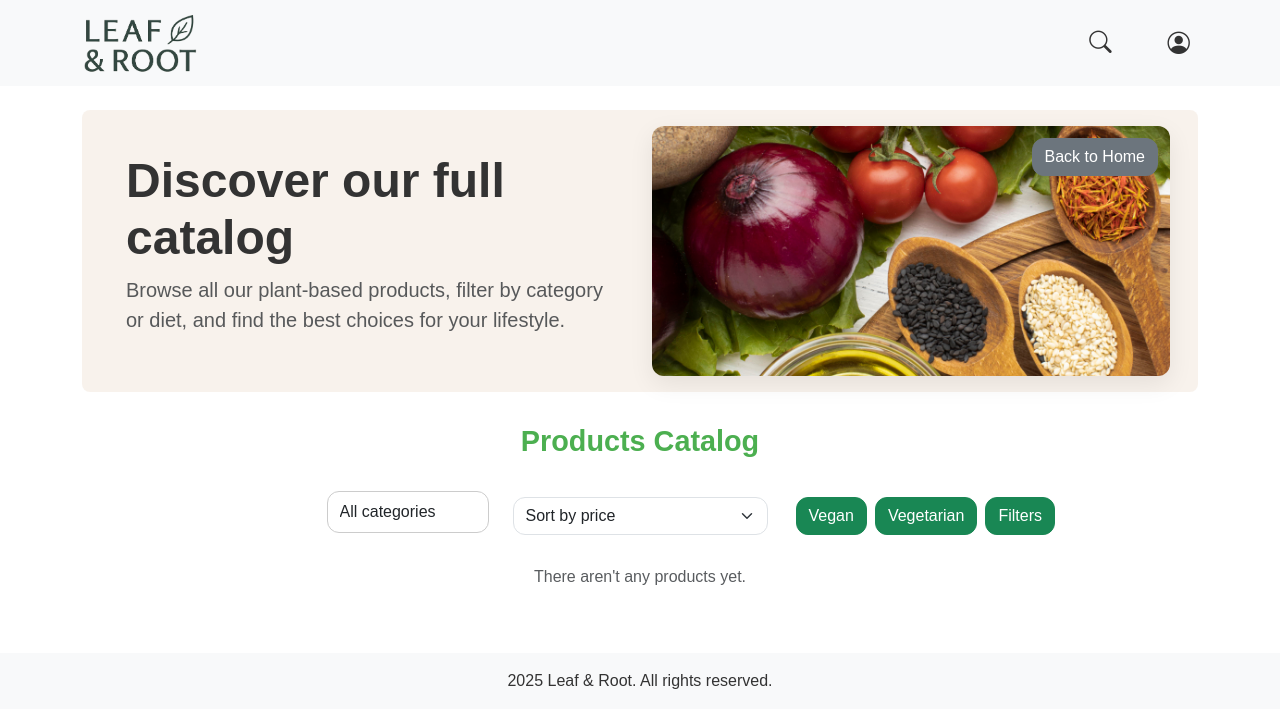
After one commit to lacastrilp/Leaf-Root, a Django app: page /catalog/catalog/ in a window 1280 px wide. The commit adds this page. Shown: the top 728 px of the page. Run offline with Django 5.2, Linux system fonts and the light colour scheme; data that the repository does not hold is empty.

Commit message:
cambios en el header, pantalla de catalogo completo+paginas + cambios en las cards

```diff
--- a/leaf_and_root/catalogo/static/catalogo/css/product_list.css
+++ b/leaf_and_root/catalogo/static/catalogo/css/product_list.css
@@ -2,7 +2,7 @@
 
 .hero-banner{
   position: relative;
-  width: min(92vw, 1100px); /* no ocupa todo el ancho de la pantalla */
+  width: min(96vw, 1100px); /* banner un poco más ancho */
   margin: 0 auto;            /* centrado */
   min-height: 320px;
   min-height: 45svh;         /* altura visible en móviles */
@@ -35,7 +35,7 @@
 }
 
 .landing-title {
-    font-size: 3rem;
+    font-size: 1.8rem;
     font-weight: bold;
     color: #4CAF50;
     text-align: center;
@@ -158,3 +158,30 @@
 .navbar-nav .badge {
     font-size: 0.7rem;
 }
+
+/* Catalog hero: image to the right with button overlay */
+.catalog-hero .catalog-hero-text {
+    padding: 1.25rem 1rem;
+}
+
+.catalog-hero-image{
+    height: 250px;
+    border-radius: 12px;
+    background-size: cover;
+    background-position: center;
+    background-repeat: no-repeat;
+    position: relative;
+    box-shadow: 0 8px 24px rgba(0,0,0,0.08);
+}
+
+.hero-back-btn{
+    position: absolute;
+    top: 0.75rem;
+    right: 0.75rem;
+    z-index: 2;
+}
+
+@media (max-width: 767px){
+    .catalog-hero-image{ height: 180px; margin-top: 1rem; }
+    .hero-back-btn{ top: 0.5rem; right: 0.5rem; }
+}
--- /dev/null
+++ b/leaf_and_root/catalogo/templates/catalog.html
@@ -0,0 +1,211 @@
+{% extends "base.html" %}
+{% block content %}
+{% load static %}
+<link rel="stylesheet" href="{% static 'catalogo/css/product_list.css' %}">
+<link rel="stylesheet" href="{% static 'catalogo/css/wishlist.css' %}">
+<link rel="stylesheet" href="{% static 'catalogo/css/base.css' %}">
+
+<!-- Página de catálogo completo de productos -->
+<div class="container mt-4">
+        <!-- Hero específico para catálogo: imagen a la derecha, texto a la izquierda -->
+        <section class="catalog-hero mb-4">
+            <div class="row align-items-center" style="background-color: #f6efe8cb; padding: 1rem; border-radius: 0.5rem;">
+                <div class="col-md-6">
+                    <div class="catalog-hero-text">
+                        <h1 class="display-5 fw-bold text-ink">Discover our full catalog</h1>
+                        <p class="lead text-muted">Browse all our plant-based products, filter by category or diet, and find the best choices for your lifestyle.</p>
+                    </div>
+                </div>
+                <div class="col-md-6">
+                    <div class="catalog-hero-image" aria-hidden="true" role="img" style="background-image: url('{% static 'store/images/vegetables.jpg' %}')">
+                        <a href="{% url 'product_list' %}" class="btn btn-secondary hero-back-btn">Back to Home</a>
+                    </div>
+                </div>
+            </div>
+        </section>
+
+        <div class="mb-4">
+                <h2 class="landing-title">Products Catalog</h2>
+        </div>
+    <!-- Barra de búsqueda y filtros -->
+    <form method="get" action="{% url 'catalog' %}" class="landing-filters row mb-4 align-items-center">
+        <!-- Categoría -->
+        <div class="col-md-2">
+            <select name="category" class="form-control mb-2">
+                <option value="">All categories</option>
+                {% for c in categories %}
+                    <option value="{{ c }}" {% if request.GET.category == c %}selected{% endif %}>
+                        {{ c }}
+                    </option>
+                {% endfor %}
+            </select>
+        </div>
+
+        <!-- Sort by precios -->
+        <div class="col-md-3">
+            <select name="sort" class="form-select">
+                <option value="">Sort by price</option>
+                <option value="price_asc" {% if request.GET.sort == "price_asc" %}selected{% endif %}>Lowest to highest</option>
+                <option value="price_desc" {% if request.GET.sort == "price_desc" %}selected{% endif %}>Highest to lowest</option>
+            </select>
+        </div>
+        <!-- Filtros vegan / vegetarian -->
+        <div class="col-md-2 d-flex" style="margin-left: 0rem;">
+            {% comment %} Botón Vegan {% endcomment %}
+            {% if diet_selected == "vegan" %}
+                <!-- Si ya está seleccionado, quitarlo -->
+                <a href="?{% for k,v in current_filters.items %}{% if k != 'diet' %}{{k}}={{v}}&{% endif %}{% endfor %}"
+                class="btn btn-outline-success mx-1">
+                Vegan
+                </a>
+            {% else %}
+                <!-- Si no está seleccionado, aplicarlo -->
+                <a href="?diet=vegan{% for k,v in current_filters.items %}{% if k != 'diet' %}&{{k}}={{v}}{% endif %}{% endfor %}"
+                class="btn btn-success mx-1">
+                Vegan
+                </a>
+            {% endif %}
+
+            {% comment %} Botón Vegetarian {% endcomment %}
+            {% if diet_selected == "vegetarian" %}
+                <!-- Si ya está seleccionado, quitarlo -->
+                <a href="?{% for k,v in current_filters.items %}{% if k != 'diet' %}{{k}}={{v}}&{% endif %}{% endfor %}"
+                class="btn btn-outline-success mx-1">
+                Vegetarian
+                </a>
+            {% else %}
+                <!-- Si no está seleccionado, aplicarlo -->
+                <a href="?diet=vegetarian{% for k,v in current_filters.items %}{% if k != 'diet' %}&{{k}}={{v}}{% endif %}{% endfor %}"
+                class="btn btn-success mx-1">
+                Vegetarian
+                </a>
+            {% endif %}
+            <button type="submit" class="btn btn-success mx-1">Filters</button>
+        </div>
+    </form>
+
+
+    <!-- Botón agregar producto solo admin -->
+    {% if user.is_staff %}
+        <div class="mb-3 text-end">
+            <a href="{% url 'add_product' %}" class="btn btn-success">Add product</a>
+        </div>
+    {% endif %}
+
+    <!-- Lista de productos -->
+    <div class="row">
+        {% for product in products %}
+            <div class="col-md-3 mb-4">
+                <div class="card shadow-sm h-100 product-card">
+
+                    <!-- 🏷️ Etiqueta vegano/vegetariano -->
+                    {% if product.diet_label == "vegan" %}
+                        <span class="badge tags product-badge">Vegan</span>
+                    {% elif product.diet_label == "vegetarian" %}
+                        <span class="badge tags product-badge">Vegetarian</span>
+                    {% endif %}
+
+                    <!-- ❤️ Wishlist toggle -->
+                    <form method="post" action="{% url 'toggle_wishlist' product.pk %}"
+                        class="wishlist-form" data-product-id="{{ product.pk }}">
+                        {% csrf_token %}
+                        <button type="submit" class="wishlist-button" aria-label="Toggle wishlist">
+                            <i class="bi wishlist-icon {% if product.id in wishlist_product_ids %}bi-heart-fill active{% else %}bi-heart{% endif %}"></i>
+                        </button>
+                    </form>
+
+                    <!-- Imagen del producto -->
+                    {% if product.image_url %}
+                        <a href="{% url 'product_detail' product.pk %}" class="product-link">
+                            <img src="{{ product.image_url }}" class="card-img-top product-image" alt="{{ product.name }}">
+                        </a>
+                    {% else %}
+                        <a href="{% url 'product_detail' product.pk %}" class="product-link">
+                            <img src="https://via.placeholder.com/200" class="card-img-top product-image" alt="No image available">
+                        </a>
+                    {% endif %}
+
+                    <div class="card-body d-flex flex-column">
+                        <h5 class="card-title">
+                            <a href="{% url 'product_detail' product.pk %}" class="product-link text-dark text-decoration-none">{{ product.name }}</a>
+                        </h5>
+                        <p class="card-text text-muted">Price: <strong>${{ product.price }}</strong></p>
+                        <div class="mt-auto">
+                            {% if user.is_staff %}
+                                <a href="{% url 'edit_product' product.pk %}" class="btn btn-warning btn-sm">Edit</a>
+                                <a href="{% url 'delete_product' product.pk %}" class="btn btn-danger btn-sm">Remove</a>
+                            {% else %}
+                                {% if product.stock > 0 %}
+                                    <form method="post" action="{% url 'add_to_cart' product.pk %}" class="add-to-cart-form">
+                                        {% csrf_token %}
+                                        <input type="hidden" name="quantity" value="1">
+                                        <button type="submit"
+                                                class="btn btn-sm btn-success"
+                                                {% if product.stock == 0 %}
+                                                    disabled, class="btn btn-sm btn-secondary"
+                                                {% endif %}>
+                                                Add to shopping cart
+                                        </button>
+                                    </form>
+                                {% else %}
+                                    <button class="btn btn-sm btn-secondary" disabled>Out of stock</button>
+                                {% endif %}
+                            {% endif %}
+                        </div>
+                    </div>
+                </div>
+            </div>
+        {% empty %}
+            <p class="text-center text-muted">There aren't any products yet.</p>
+        {% endfor %}
+    </div>
+        <!-- Paginación -->
+    <div class="d-flex justify-content-center my-4">
+        {% if is_paginated %}
+        <nav>
+            <ul class="pagination justify-content-left">
+                <!-- Botón Primera y Anterior -->
+                {% if page_obj.has_previous %}
+                    <li class="page-item">
+                        <a class="page-link pagination-link" href="?page=1&{{ current_filters.urlencode }}">1</a>
+                    </li>
+                    <li class="page-item">
+                        <a class="page-link pagination-link" href="?page={{ page_obj.previous_page_number }}&{{ current_filters.urlencode }}">&lt;</a>
+                    </li>
+                {% endif %}
+
+                <!-- Números de página -->
+                {% for num in page_obj.paginator.page_range %}
+                    {% if num == page_obj.number %}
+                        <li class="page-item active">
+                            <span class="page-link pagination-active">{{ num }}</span>
+                        </li>
+                    {% elif num >= page_obj.number|add:'-1' and num <= page_obj.number|add:'1' %}
+                        <li class="page-item">
+                            <a class="page-link pagination-link" href="?page={{ num }}&{{ current_filters.urlencode }}">{{ num }}</a>
+                        </li>
+                    {% endif %}
+                {% endfor %}
+
+                <!-- Botón Siguiente y Última -->
+                {% if page_obj.has_next %}
+                    <li class="page-item">
+                        <a class="page-link pagination-link" href="?page={{ page_obj.next_page_number }}&{{ current_filters.urlencode }}">&gt;</a>
+                    </li>
+                    <li class="page-item">
+                        <a class="page-link pagination-link" href="?page={{ page_obj.paginator.num_pages }}&{{ current_filters.urlencode }}">Last</a>
+                    </li>
+                {% endif %}
+
+            </ul>
+        </nav>
+        {% endif %}
+    </div>
+
+</div>
+
+<script src="{% static 'store/js/product-modal.js' %}"></script>
+<script src="{% static 'carrito/js/cart.js' %}"></script>
+<script src="{% static 'catalogo/js/wishlist.js' %}"></script>
+
+{% endblock %}
--- a/leaf_and_root/catalogo/templates/delete_product.html
+++ b/leaf_and_root/catalogo/templates/delete_product.html
@@ -5,6 +5,6 @@
 <form method="post">
     {% csrf_token %}
     <button type="submit" class="btn btn-danger">Remove</button>
-    <a href="{% url 'product_list' %}" class="btn btn-secondary">Cancel</a>
+    <a href="{% url 'catalog' %}" class="btn btn-secondary">Cancel</a>
 </form>
 {% endblock %}
--- a/leaf_and_root/catalogo/urls.py
+++ b/leaf_and_root/catalogo/urls.py
@@ -5,11 +5,12 @@ from django.conf import settings
 from django.conf.urls.static import static
 
 urlpatterns = [
-    # Productos
-    path("products/", views.ProductListView.as_view(), name="product_list"),
+    # Home y Catálogo
+    path("", views.HomeView.as_view(), name="product_list"),  # Home page
+    path("catalog/", views.ProductListView.as_view(), name="catalog"),  # Catálogo completo
     path("product/<int:product_id>/", views.ProductDetailView.as_view(), name="product_detail"),
     path("search/", views.ProductSearchView.as_view(), name="search"),
-    # Carrito
+    # Productos (Admin)
     path('products/add/', views.add_product, name='add_product'),
     path('products/<int:pk>/edit/', views.edit_product, name='edit_product'),
     path('products/<int:pk>/delete/', views.delete_product, name='delete_product'),
--- a/leaf_and_root/catalogo/views.py
+++ b/leaf_and_root/catalogo/views.py
@@ -32,6 +32,26 @@ class ProductDetailView(DetailView):
     context_object_name = "product"
     pk_url_kwarg = "product_id"
 
+    def get(self, request, *args, **kwargs):
+        """Override para guardar productos vistos en la sesión"""
+        response = super().get(request, *args, **kwargs)
+
+        # Guardar en productos vistos recientemente
+        product_id = self.get_object().pk
+        recently_viewed = request.session.get('recently_viewed', [])
+
+        # Quitar si ya existe para evitar duplicados
+        if product_id in recently_viewed:
+            recently_viewed.remove(product_id)
+
+        # Agregar al inicio de la lista
+        recently_viewed.insert(0, product_id)
+
+        # Mantener solo los últimos 10
+        request.session['recently_viewed'] = recently_viewed[:10]
+        request.session.modified = True
+
+        return response
 
     def get_context_data(self, **kwargs):
         context = super().get_context_data(**kwargs)
@@ -50,11 +70,67 @@ class ProductSearchView(ListView):
         query = self.request.GET.get("q", "")
         return Product.objects.filter(name__icontains=query)
 
+
+class HomeView(TemplateView):
+    """Vista para la página de inicio con productos recomendados y vistos recientemente"""
+    template_name = "product_list.html"
+
+    def get_context_data(self, **kwargs):
+        context = super().get_context_data(**kwargs)
+
+        # Productos recomendados (primeros 4 productos con stock)
+        recommended = Product.objects.filter(stock__gt=0).order_by('-id_product')[:4]
+        for product in recommended:
+            labels = product.labels.lower() if product.labels else ""
+            if "vegan" in labels:
+                product.diet_label = "vegan"  # type: ignore
+            elif "vegetarian" in labels:
+                product.diet_label = "vegetarian"  # type: ignore
+            else:
+                product.diet_label = "plant-based"  # type: ignore
+        context["recommended_products"] = recommended
+
+        # Productos vistos recientemente (últimos 4 de la sesión)
+        recently_viewed_ids = self.request.session.get('recently_viewed', [])[:4]
+        if recently_viewed_ids:
+            # Preservar el orden de la sesión
+            recently_viewed = []
+            for pk in recently_viewed_ids:
+                try:
+                    product = Product.objects.get(pk=pk)
+                    labels = product.labels.lower() if product.labels else ""
+                    if "vegan" in labels:
+                        product.diet_label = "vegan"  # type: ignore
+                    elif "vegetarian" in labels:
+                        product.diet_label = "vegetarian"  # type: ignore
+                    else:
+                        product.diet_label = "plant-based"  # type: ignore
+                    recently_viewed.append(product)
+                except Product.DoesNotExist:
+                    pass
+            context["recently_viewed"] = recently_viewed
+        else:
+            context["recently_viewed"] = []
+
+        # Lista de IDs de wishlist del usuario autenticado
+        if self.request.user.is_authenticated:
+            customer = getattr(self.request.user, "customer", None)
+            if customer:
+                context["wishlist_product_ids"] = Wishlist.objects.filter(customer=customer).values_list("product_id", flat=True)
+            else:
+                context["wishlist_product_ids"] = []
+        else:
+            context["wishlist_product_ids"] = []
+
+        return context
+
+
 class ProductListView(ListView):
+    """Vista para el catálogo completo de productos con filtros y paginación"""
     model = Product
-    template_name = "product_list.html"
+    template_name = "catalog.html"
     context_object_name = "products"
-    paginate_by = 12  # Paginación, 9 productos por página
+    paginate_by = 12  # Paginación, 12 productos por página
 
     def get_queryset(self):
         queryset = Product.objects.all()
--- a/leaf_and_root/store/static/store/css/base.css
+++ b/leaf_and_root/store/static/store/css/base.css
@@ -1,3 +1,17 @@
+/* Consistent navbar icon styles */
+.navbar-icon {
+    font-size: 1.4rem;
+    color: #333;
+    vertical-align: middle;
+    line-height: 1;
+    transition: color 0.2s, transform 0.2s;
+    cursor: pointer;
+    display: inline-block;
+}
+.navbar-icon:hover {
+    color: #198754; /* Bootstrap green */
+    transform: scale(1.12);
+}
 /* ===== ESTILOS GLOBALES ===== */
 
 /* Tipografía global */
--- a/leaf_and_root/store/templates/base.html
+++ b/leaf_and_root/store/templates/base.html
@@ -4,39 +4,42 @@
 <html lang="es">
 <head>
     <meta charset="UTF-8">
+    <meta name="viewport" content="width=device-width, initial-scale=1" />
     <title>{% block title %}LEAF & ROOT{% endblock %}</title>
+
+    <!-- Vendor CSS -->
     <link rel="stylesheet" href="https://cdn.jsdelivr.net/npm/bootstrap@5.3.0/dist/css/bootstrap.min.css">
     <link rel="stylesheet" href="https://cdn.jsdelivr.net/npm/bootstrap-icons@1.10.5/font/bootstrap-icons.css">
 
+    <!-- App CSS -->
     <link rel="stylesheet" href="{% static 'store/css/base.css' %}">
     <link rel="stylesheet" href="{% static 'carrito/css/cart.css' %}">
+
+    {% block extra_css %}{% endblock %}
 </head>
 <body>
     <!-- NAVBAR SUPERIOR -->
     <nav class="navbar navbar-expand-lg navbar-light bg-light">
         <div class="container">
-
-
             <a class="navbar-brand" href="{% url 'home' %}">
                 <img src="{% static 'store/images/logo.png' %}" alt="Leaf & Root" height="60" style="margin-top: 0.01rem; margin-bottom: 0.01rem;">
             </a>
-            <button class="navbar-toggler" type="button" data-bs-toggle="collapse" data-bs-target="#navbarNav"
+            <button class="navbar-toggler nav-item" type="button" data-bs-toggle="collapse" data-bs-target="#navbarNav"
                     aria-controls="navbarNav" aria-expanded="false" aria-label="Toggle navigation">
                 <span class="navbar-toggler-icon"></span>
             </button>
-
         <div class="collapse navbar-collapse" id="navbarNav">
             <ul class="navbar-nav ms-auto">
-                                        <!-- 🔍 Botón de búsqueda -->
+                        <!-- 🔍 Botón de búsqueda -->
                         <li class="nav-item me-3">
-                        <button id="searchToggle" class="btn p-0 border-0 bg-transparent">
-                            <i class="bi bi-search" style="font-size:1.3rem; color:#333;"></i>
+                        <button id="searchToggle" class="btn p-0 border-0 bg-transparent d-flex align-items-center justify-content-center" style="height: 40px;">
+                            <i class="bi bi-search navbar-icon"></i>
                         </button>
                         </li>
 
                         <!-- 🔍 Barra de búsqueda oculta -->
-                        <li class="nav-item">
-                        <form id="searchForm" method="get" action="{% url 'product_list' %}" class="d-none">
+                        <li class="nav-item me-3">
+                        <form id="searchForm" method="get" action="{% url 'catalog' %}" class="d-none">
                             <input type="text" name="q" class="form-control" placeholder="Search products...">
                         </form>
                         </li>
@@ -46,7 +49,7 @@
 
                         <li class="nav-item">
                             <a class="nav-link position-relative" href="{% url 'cart_detail' %}">
-                                <i class="bi bi-cart3" style="font-size: 1.4rem; color: #000;"></i>
+                                <i class="bi bi-cart3 navbar-icon"></i>
                                 <!-- contador del carrito arriba a la derecha -->
                                 <span id="cartCounter"
                                     class="position-absolute top-0 start-100 translate-middle badge rounded-pill bg-danger">
@@ -57,7 +60,7 @@
 
                         <li class="nav-item ms-3">
                             <a class="nav-link position-relative" href="{% url 'wishlist' %}">
-                                <i class="bi bi-heart" style="font-size: 1.2rem;"></i>
+                                <i class="bi bi-heart-fill navbar-icon"></i>
                                 {% if user.customer.wishlist.count %}
                                 <span class="position-absolute top-0 start-100 translate-middle badge rounded-pill bg-danger">
                                     {{ user.customer.wishlist.count }}
@@ -70,14 +73,14 @@
                     {% endif %}
                     <li class="nav-item ms-3">
                         <a class="nav-link position-relative" href="{% url 'account_home' %}">
-                            <i class="bi bi-person-circle" style="font-size: 1.4rem;"></i>
+                            <i class="bi bi-person-circle navbar-icon"></i>
                         </a>
                     </li>
                 {% else %}
                     <!-- Si no está autenticado, lo mandamos a login -->
                     <li class="nav-item ms-3">
                         <a class="nav-link position-relative" href="{% url 'login' %}?next={{ request.path }}">
-                            <i class="bi bi-person-circle" style="font-size: 1.4rem;"></i>
+                            <i class="bi bi-person-circle navbar-icon"></i>
                         </a>
                     </li>
                 {% endif %}
@@ -88,9 +91,9 @@
 
 
     <!-- CONTENIDO PRINCIPAL -->
-    <div class="container mt-4">
+    <main id="main" class="container mt-4">
         {% block content %}{% endblock %}
-    </div>
+    </main>
 
     <!-- SIDEBAR DEL CARRITO -->
     <div class="offcanvas offcanvas-end" tabindex="-1" id="cartSidebar" aria-labelledby="cartSidebarLabel">
@@ -98,7 +101,6 @@
             <h5 id="cartSidebarLabel">
                 My shopping cart (<span id="cartCounterSidebar">{{ user.customer.cart.total_items|default:"0" }}</span>)
             </h5>
-            <button type="button" class="btn-close" data-bs-dismiss="offcanvas" aria-label="Close"></button>
             <button type="button" class="btn-close" data-bs-dismiss="offcanvas" aria-label="Close"></button>
         </div>
         <div class="offcanvas-body" id="cartContent">
@@ -157,6 +159,7 @@
     <script src="https://cdn.jsdelivr.net/npm/bootstrap@5.3.0/dist/js/bootstrap.bundle.min.js"></script>
     <script src="{% static 'carrito/js/cart.js' %}"></script>
     <script src="{% static 'store/js/base.js' %}"></script>
+    {% block extra_js %}{% endblock %}
 
 </body>
 <footer class="mt-4 footer">
```
Also changed, not shown: leaf_and_root/catalogo/templates/product_list.html (+85 -125 lines), leaf_and_root/store/static/store/images/vegetables.jpg (added), leaf_and_root/store/static/store/images/vegrains.jpg (added).
